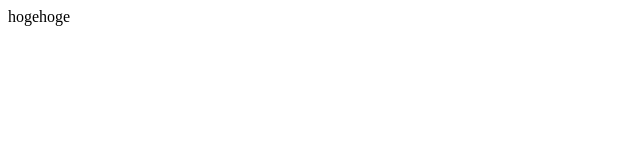
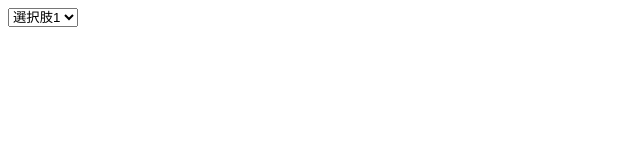
Before and after one commit to negi524/html-validation-recipe, a website: page index.html in a window 1280 px wide. Shown: the full height of the page, 0-640 px from the left. Drawn offline with Linux system fonts and the light colour scheme.

```diff
--- a/index.html
+++ b/index.html
@@ -6,6 +6,12 @@
   <title>Document</title>
 </head>
 <body>
-  <div>hogehoge</div>
+  <form>
+    <select name="sample-pulldown">
+      <option>選択肢1</option>
+      <option>選択肢2</option>
+      <option>選択肢3</option>
+    </select>
+  </form>
 </body>
 </html>
```
Also changed, not shown: package.json (added, +16 -0 lines), pnpm-lock.yaml (added), 1 other file.
